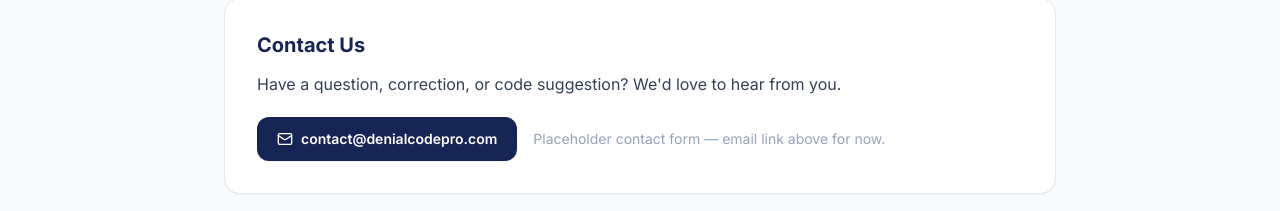
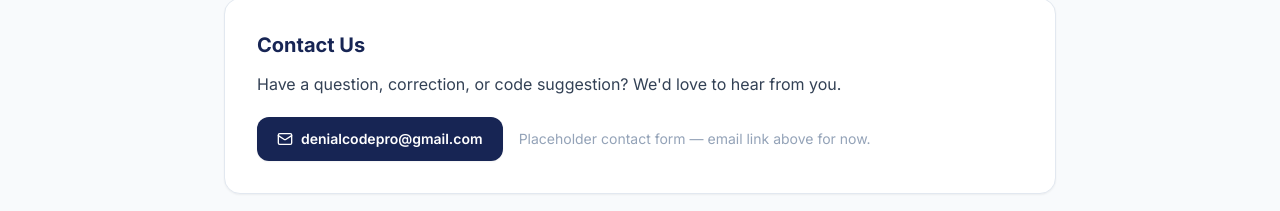
Before and after one commit to krish17101/denialcodepro, a Next.js app: page /about in a window 1280 px wide. Shown: the part 707-918 px from the top of the page. Built offline with nearby package versions, Linux system fonts and the light colour scheme.

Commit message:
Update contact email to denialcodepro@gmail.com

```diff
--- a/app/about/page.tsx
+++ b/app/about/page.tsx
@@ -73,7 +73,7 @@ export default function AboutPage() {
             className="inline-flex items-center gap-2 rounded-lg bg-navy-800 px-5 py-3 text-sm font-semibold text-white shadow-sm transition hover:bg-navy-900"
           >
             <Mail className="h-4 w-4" />
-            contact@denialcodepro.com
+            denialcodepro@gmail.com
           </a>
           <span className="text-sm text-slate-400">
             Placeholder contact form &mdash; email link above for now.
```
